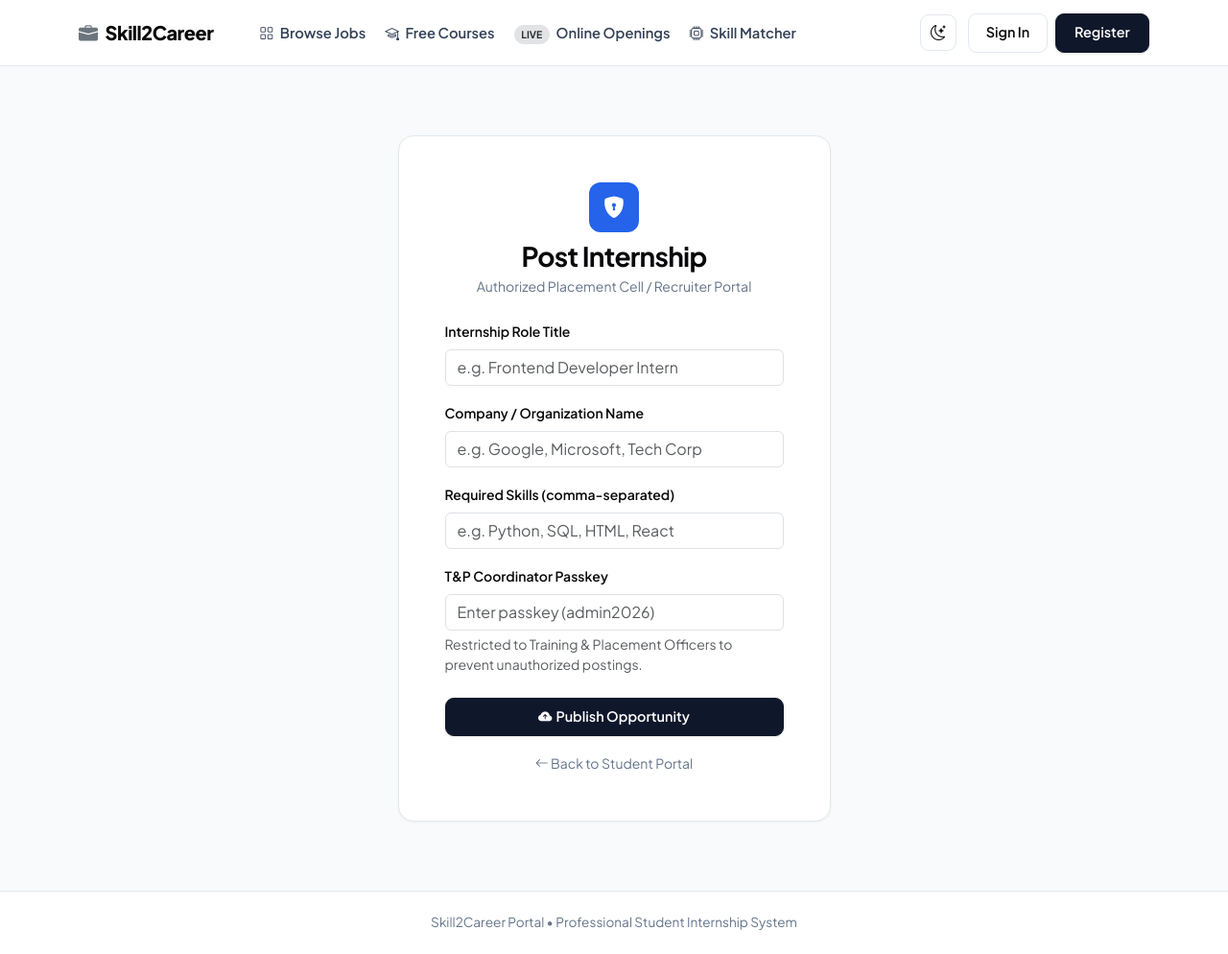
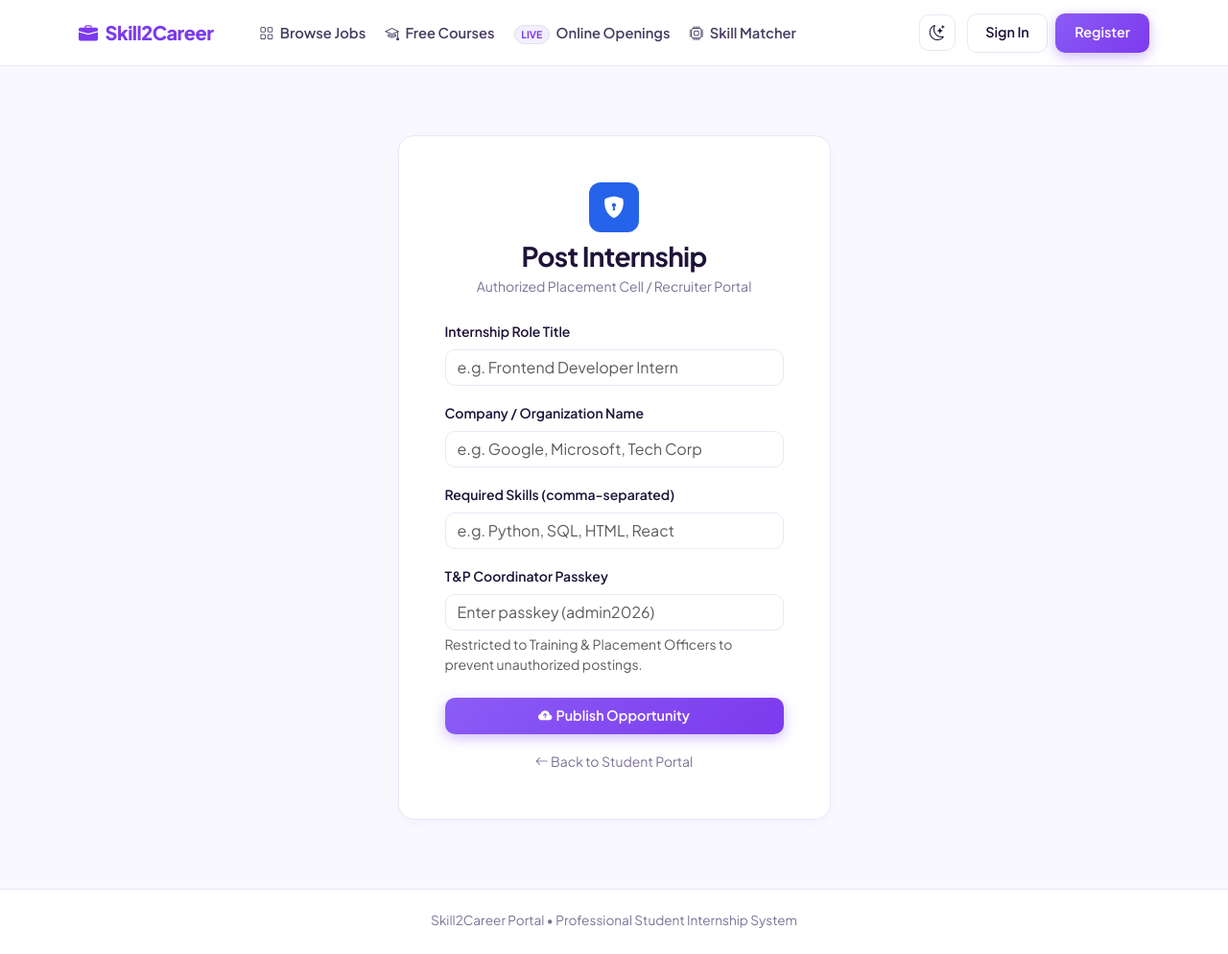
Before and after one commit to karannyx/internship-portal-microproject, a Flask app: page /add_job in a window 1280 px wide. Shown: the whole page at 96% size. After the commit the page ends 967 px from the top, so only its background shows below. Run offline with Flask 3, Linux system fonts and the light colour scheme; some libraries are stand-ins or nearby versions.

Commit message:
Switch to aesthetic Electric Purple and Midnight Violet theme

```diff
--- a/templates/base.html
+++ b/templates/base.html
@@ -21,46 +21,53 @@
     <link href="https://cdn.jsdelivr.net/npm/bootstrap@5.3.3/dist/css/bootstrap.min.css" rel="stylesheet">
 
     <style>
+        /* ====================================================
+           PREMIUM ELECTRIC PURPLE & MIDNIGHT VIOLET PALETTE
+           ==================================================== */
         :root {
-            --brand-icon: #71717a;
+            --primary: #7c3aed;           /* Electric Violet */
+            --primary-hover: #6d28d9;
+            --primary-subtle: #f5f3ff;
+            --accent-glow: rgba(124, 58, 237, 0.25);
         }
 
-        /* LIGHT THEME */
+        /* LIGHT THEME (Soft Lavender Mist & Deep Royal Purple) */
         [data-bs-theme="light"] {
-            --body-bg: #f8fafc;
+            --body-bg: #f9f8fe;           /* Soft clean lavender-tinted background */
             --nav-bg: #ffffff;
             --card-bg: #ffffff;
-            --border-color: #e2e8f0;
-            --text-heading: #09090b;
-            --text-body: #334155;
-            --text-muted: #64748b;
-            --card-shadow: 0 1px 3px 0 rgba(0, 0, 0, 0.05);
-            --badge-bg: #f1f5f9;
-            --badge-text: #0f172a;
-            --btn-main-bg: #0f172a;
+            --border-color: #ebe7f5;
+            --text-heading: #1e1338;      /* Deep Royal Violet */
+            --text-body: #473d61;
+            --text-muted: #7d7297;
+            --card-shadow: 0 4px 12px -2px rgba(124, 58, 237, 0.05);
+            --badge-bg: #f3effe;
+            --badge-text: #7c3aed;
+            --btn-main-bg: #7c3aed;
             --btn-main-text: #ffffff;
-            --btn-main-hover: #1e293b;
-            --btn-subtle-hover: #f1f5f9;
+            --btn-main-hover: #6d28d9;
+            --btn-subtle-hover: #f3effe;
         }
 
-        /* DARK THEME (Refined Muted Zinc - No Blinding White Glare) */
+        /* DARK THEME (Deep Midnight Obsidian & Electric Violet) */
         [data-bs-theme="dark"] {
-            --body-bg: #09090b;           /* Pure Deep Onyx */
-            --nav-bg: #111113;           /* Sleek Matte Header */
-            --card-bg: #141416;           /* Subtle Elevated Charcoal */
-            --border-color: #26262a;      /* Clean Minimalist Zinc Border */
-            --text-heading: #fafafa;      /* Crisp Silver White */
-            --text-body: #d4d4d8;         /* Soft Balanced Silver Slate */
-            --text-muted: #a1a1aa;
-            --card-shadow: 0 10px 25px -5px rgba(0, 0, 0, 0.6);
-            --badge-bg: #202024;
-            --badge-text: #e4e4e7;
+            --body-bg: #0b0914;           /* True Deep Midnight Violet (Not pitch black) */
+            --nav-bg: #110e20;           /* Elevated Dark Header */
+            --card-bg: #16122a;           /* Rich Obsidian Surface */
+            --border-color: #2b234d;      /* Subtle Purple Tinted Border */
+            --text-heading: #faf5ff;      /* Crisp Lavender-White */
+            --text-body: #d6cee8;         /* Soft readable violet-slate */
+            --text-muted: #9c91b8;
+            --card-shadow: 0 10px 30px -5px rgba(0, 0, 0, 0.6);
+            --badge-bg: #261e46;
+            --badge-text: #c4b5fd;        /* Soft Glowing Lavender */
 
-            /* Sleek Eye-Friendly Muted Action Button */
-            --btn-main-bg: #27272a;       /* Muted Charcoal Zinc */
-            --btn-main-text: #f4f4f5;      /* Crisp Light Silver */
-            --btn-main-hover: #3f3f46;     /* Lighter slate on hover */
-            --btn-subtle-hover: #1f1f23;
+            /* Eye-friendly Electric Purple Button (Replaces the blinding white) */
+            --btn-main-bg: #7c3aed;
+            --btn-main-text: #ffffff;
+            --btn-main-hover: #6d28d9;
+            --btn-subtle-hover: #231b3e;
+            --primary-subtle: #261e46;
         }
 
         body {
@@ -70,7 +77,7 @@
             min-height: 100vh;
             display: flex;
             flex-direction: column;
-            transition: background-color 0.2s ease, color 0.2s ease;
+            transition: background-color 0.25s ease, color 0.25s ease;
         }
 
         h1, h2, h3, h4, h5, h6 {
@@ -83,16 +90,17 @@
             color: var(--text-muted) !important;
         }
 
+        /* Navigation Bar */
         .navbar-custom {
             background: var(--nav-bg) !important;
             border-bottom: 1px solid var(--border-color);
             padding: 0.85rem 0;
-            transition: background-color 0.2s ease, border-color 0.2s ease;
+            transition: background-color 0.25s ease, border-color 0.25s ease;
         }
 
         .navbar-brand {
             font-weight: 800;
-            color: var(--text-heading) !important;
+            color: var(--primary) !important;
             letter-spacing: -0.5px;
             font-size: 1.25rem;
         }
@@ -105,28 +113,34 @@
         }
 
         .nav-link:hover {
-            color: var(--text-heading) !important;
+            color: var(--primary) !important;
         }
 
+        /* Cards */
         .card, .card-custom {
             background-color: var(--card-bg) !important;
             border: 1px solid var(--border-color) !important;
-            border-radius: 14px;
+            border-radius: 16px;
             box-shadow: var(--card-shadow);
             color: var(--text-body) !important;
             transition: transform 0.2s ease, border-color 0.2s ease, box-shadow 0.2s ease;
         }
 
-        /* Muted Professional Action Buttons */
+        .card:hover, .card-custom:hover {
+            border-color: var(--primary) !important;
+            transform: translateY(-2px);
+        }
+
+        /* High-Class Modern Purple Action Buttons */
         .btn-primary-custom {
-            background: var(--btn-main-bg) !important;
-            color: var(--btn-main-text) !important;
-            border: 1px solid #3f3f46 !important;
+            background: linear-gradient(135deg, #8b5cf6, #7c3aed) !important;
+            color: #ffffff !important;
+            border: none !important;
             font-weight: 600;
-            border-radius: 9px;
-            padding: 0.55rem 1.2rem;
+            border-radius: 10px;
+            padding: 0.6rem 1.25rem;
             font-size: 0.9rem;
-            box-shadow: 0 1px 3px 0 rgba(0, 0, 0, 0.1);
+            box-shadow: 0 4px 14px rgba(124, 58, 237, 0.35);
             transition: all 0.2s ease;
             text-decoration: none;
             display: inline-flex;
@@ -135,14 +149,10 @@
         }
 
         .btn-primary-custom:hover {
-            background: var(--btn-main-hover) !important;
-            border-color: #52525b !important;
+            background: linear-gradient(135deg, #7c3aed, #6d28d9) !important;
+            box-shadow: 0 6px 20px rgba(124, 58, 237, 0.5);
+            transform: translateY(-1px);
             color: #ffffff !important;
-            transform: translateY(-1px);
-        }
-
-        [data-bs-theme="light"] .btn-primary-custom {
-            border: 1px solid #0f172a !important;
         }
 
         .btn-outline-custom {
@@ -150,8 +160,8 @@
             color: var(--text-heading) !important;
             background: transparent;
             font-weight: 600;
-            border-radius: 9px;
-            padding: 0.55rem 1.1rem;
+            border-radius: 10px;
+            padding: 0.55rem 1.15rem;
             font-size: 0.9rem;
             transition: all 0.2s ease;
             text-decoration: none;
@@ -162,8 +172,8 @@
 
         .btn-outline-custom:hover {
             background-color: var(--btn-subtle-hover);
-            border-color: #52525b !important;
-            color: var(--text-heading) !important;
+            border-color: var(--primary) !important;
+            color: var(--primary) !important;
         }
 
         .badge-skill {
@@ -179,7 +189,7 @@
         .theme-toggle-btn {
             width: 38px;
             height: 38px;
-            border-radius: 9px;
+            border-radius: 10px;
             display: inline-flex;
             align-items: center;
             justify-content: center;
@@ -191,8 +201,20 @@
         }
 
         .theme-toggle-btn:hover {
-            border-color: #71717a;
-            color: var(--text-heading);
+            border-color: var(--primary);
+            color: var(--primary);
+        }
+
+        .form-control {
+            background-color: var(--card-bg) !important;
+            border: 1px solid var(--border-color) !important;
+            color: var(--text-heading) !important;
+            border-radius: 10px;
+        }
+
+        .form-control:focus {
+            border-color: var(--primary) !important;
+            box-shadow: 0 0 0 0.2rem var(--accent-glow) !important;
         }
 
         footer {
@@ -210,7 +232,7 @@
 <nav class="navbar navbar-expand-lg navbar-custom sticky-top">
     <div class="container">
         <a class="navbar-brand d-flex align-items-center gap-2" href="/">
-            <i class="bi bi-briefcase-fill text-secondary"></i> Skill2Career
+            <i class="bi bi-briefcase-fill"></i> Skill2Career
         </a>
         <button class="navbar-toggler border-0 shadow-none" type="button" data-bs-toggle="collapse" data-bs-target="#navMenu">
             <i class="bi bi-list fs-2 text-secondary"></i>
@@ -225,7 +247,7 @@
                 </li>
                 <li class="nav-item">
                     <a class="nav-link px-2" href="/live_jobs">
-                        <span class="badge bg-secondary-subtle text-secondary-emphasis rounded-pill me-1 border" style="font-size: 0.65rem;">LIVE</span> Online Openings
+                        <span class="badge rounded-pill me-1 border" style="background: var(--badge-bg); color: var(--badge-text); font-size: 0.65rem;">LIVE</span> Online Openings
                     </a>
                 </li>
                 <li class="nav-item">
@@ -244,7 +266,7 @@
                         <i class="bi bi-file-earmark-person me-1"></i> ATS Resume
                     </a>
                     <a href="/dashboard" class="btn btn-outline-custom btn-sm rounded-pill px-3 fw-semibold">
-                        <i class="bi bi-person-circle me-1"></i> Dashboard
+                        <i class="bi bi-person-circle me-1" style="color: var(--primary);"></i> Dashboard
                     </a>
                     <a href="/logout" class="btn btn-outline-danger btn-sm rounded-pill px-3 fw-semibold">
                         Logout
```
